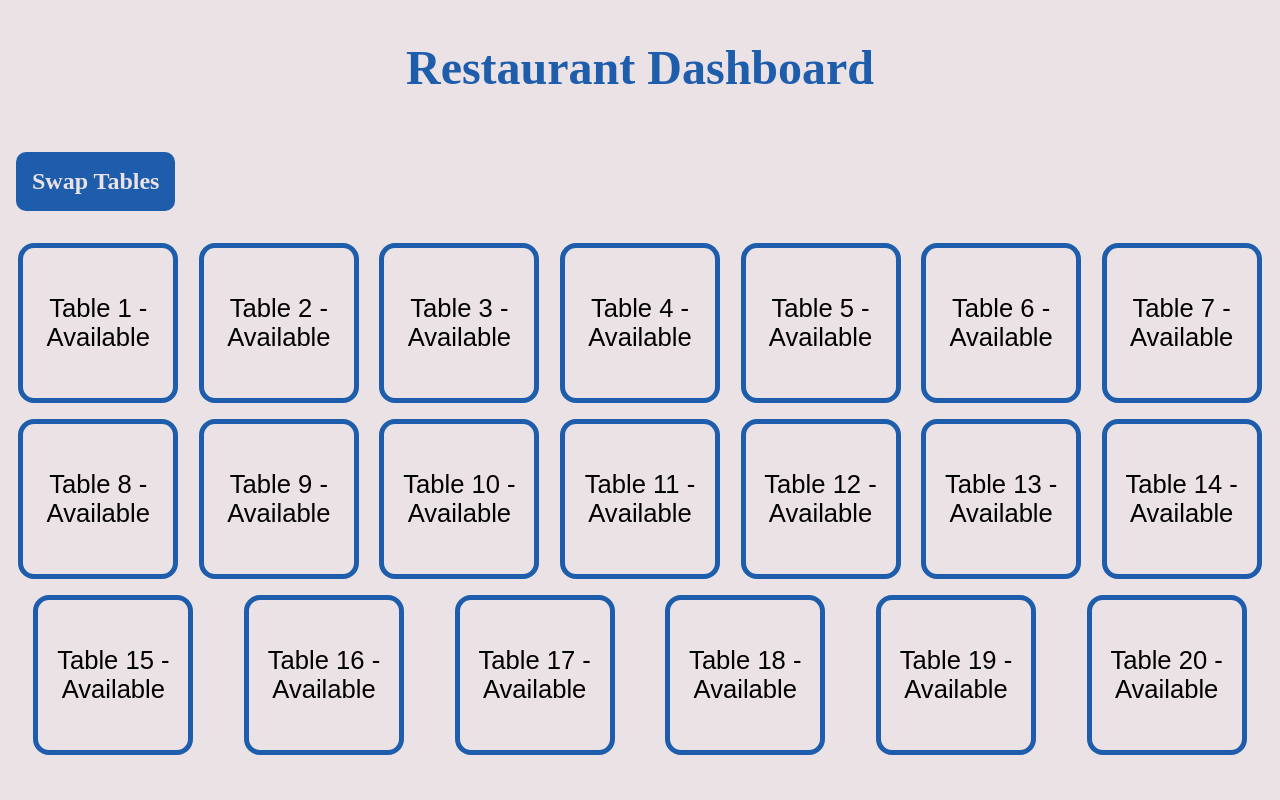
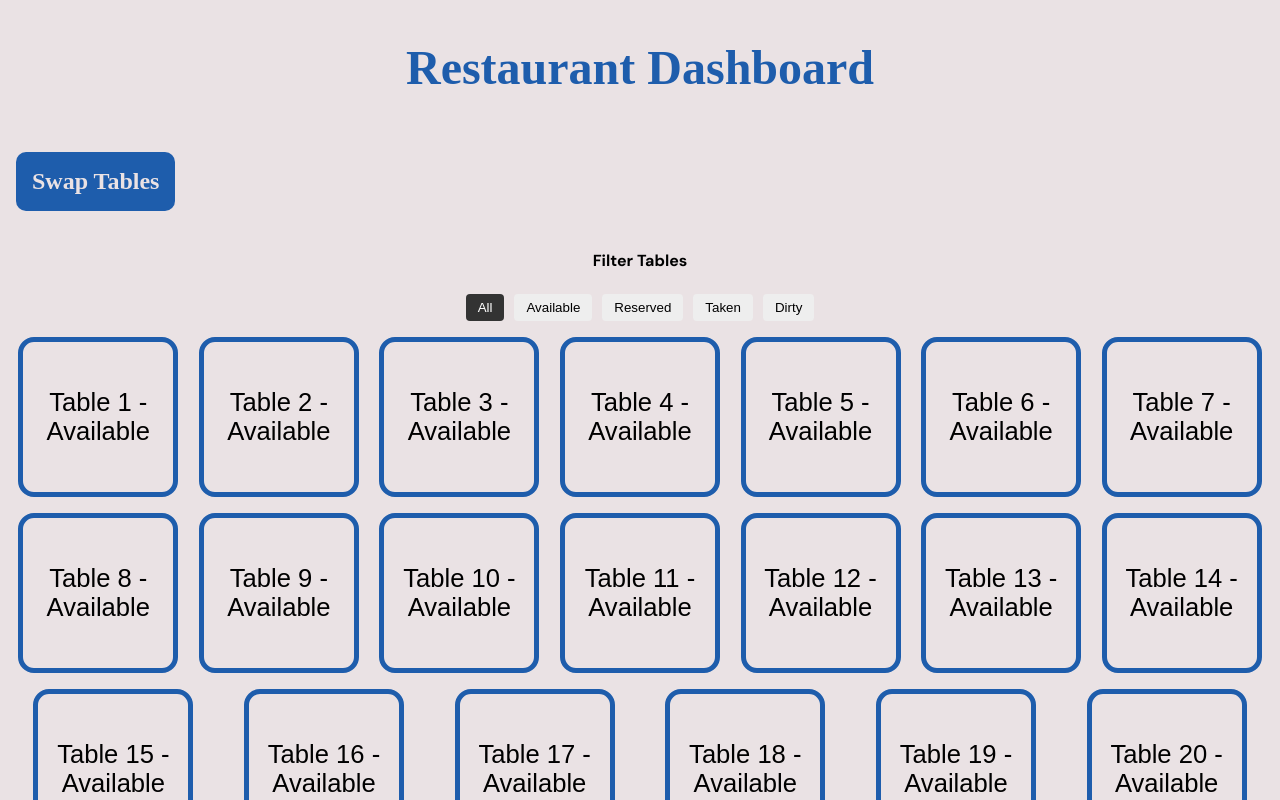
Before and after one commit to ArinaHolodkova/restaurant, a React (Vite) app: page / in a window 1280 px wide. Shown: the top 800 px of the page. Built offline with nearby package versions, Linux system fonts and the light colour scheme; a web font is replaced by a local one.

Commit message:
Filter: kinda?

```diff
--- /dev/null
+++ b/src/components/Filter.jsx
@@ -0,0 +1,30 @@
+import React from "react";
+
+const Filter = ({ currentFilter, setCurrentFilter }) => {
+  const statuses = ["All", "Available", "Reserved", "Taken", "Dirty"];
+
+  return (
+    <div style={{ marginBottom: "1rem", textAlign: "center" }}>
+      <h4>Filter Tables</h4>
+      {statuses.map((status) => (
+        <button
+          key={status}
+          onClick={() => setCurrentFilter(status)}
+          style={{
+            margin: "0 5px",
+            padding: "6px 12px",
+            backgroundColor: currentFilter === status ? "#333" : "#eee",
+            color: currentFilter === status ? "white" : "black",
+            border: "none",
+            borderRadius: "4px",
+            cursor: "pointer",
+          }}
+        >
+          {status}
+        </button>
+      ))}
+    </div>
+  );
+};
+
+export default Filter;
--- a/src/components/TableList.jsx
+++ b/src/components/TableList.jsx
@@ -4,13 +4,15 @@ import CurrentOrder from "./CurrentOrder";
 import Order from "./Order";
 import Reservation from "./Reservation";
 import Bingo from "./bingo";
+import Filter from "./Filter";
 
 const TableList = () => {
   const [tableData, setTableData] = useState(tables);
   const [selectedTable, setSelectedTable] = useState(null);
-  const [viewingMode, setViewingMode] = useState(null); // 'order' | 'reservation' | 'current'
+  const [viewingMode, setViewingMode] = useState(null);
   const [swapMode, setSwapMode] = useState(false);
   const [swapFromTable, setSwapFromTable] = useState(null);
+  const [currentFilter, setCurrentFilter] = useState("All");
 
   const updateTable = (id, updates) => {
     setTableData(prevTables =>
@@ -27,6 +29,19 @@ const TableList = () => {
     updateTable(id, {
       reservation: null,
       status: keepStatus
+    });
+  };
+
+  const payTable = (id) => {
+    updateTable(id, {
+      status: "Dirty"
+    });
+  };
+
+  const cleanTable = (id) => {
+    updateTable(id, {
+      status: "Available",
+      currentOrder: null
     });
   };
 
@@ -51,9 +66,18 @@ const TableList = () => {
         {swapMode ? "Cancel Swap" : "Swap Tables"}
       </button>
 
+     <Filter currentFilter={currentFilter} setCurrentFilter={setCurrentFilter} />
+
       <div className="table__container">
-        {tableData.map((table) => (
-          <div key={table.id} style={{ display: "flex", flexDirection: "column", alignItems: "center" }}>
+        {tableData.filter((table) => currentFilter === "All" || table.status === currentFilter).map((table) => (
+          <div
+            key={table.id}
+            style={{
+              display: "flex",
+              flexDirection: "column",
+              alignItems: "center",
+            }}
+          >
             <button
               className={`table ${table.status.toLowerCase()}`}
               onClick={() =>
@@ -66,11 +90,28 @@ const TableList = () => {
             {selectedTable?.id === table.id && !swapMode && (
               <div style={{ marginTop: "1rem", textAlign: "center" }}>
                 <h3>Table {table.id}</h3>
+
+                {table.status === "Taken" && (
+                  <div style={{ marginBottom: "1rem" }}>
+                    <h4>Finish & Pay</h4>
+                    <p>Select payment method:</p>
+                    <button onClick={() => payTable(table.id)}>Card</button>
+                    <button onClick={() => payTable(table.id)}>Cash</button>
+                  </div>
+                )}
+
+                {table.status === "Dirty" && (
+                  <div style={{ marginBottom: "1rem" }}>
+                    <h4>This table needs cleaning.</h4>
+                    <button onClick={() => cleanTable(table.id)}>Clean Table</button>
+                  </div>
+                )}
+
                 <button onClick={() => setViewingMode("current")}>View Current Order</button>
                 <button onClick={() => setViewingMode("order")}>Order</button>
                 <button onClick={() => setViewingMode("reservation")}>Reservation</button>
 
-                {/* Mode Logic */}
+
                 {viewingMode === "current" && <CurrentOrder table={table} />}
 
                 {viewingMode === "order" && (
@@ -88,9 +129,24 @@ const TableList = () => {
                         <h4>Reservation Details</h4>
                         <p><strong>Time:</strong> {table.reservation.time}</p>
                         <p><strong>People:</strong> {table.reservation.people}</p>
+
                         {table.reservation.allergies?.length > 0 && (
-                          <p><strong>Allergies:</strong> {table.reservation.allergies.join(", ")}</p>
+                          <p>
+                            <strong>Allergies:</strong> {table.reservation.allergies.join(", ")}
+                          </p>
                         )}
+
+                        {table.reservation.preOrder?.length > 0 && (
+                          <>
+                            <p><strong>Pre-Ordered Dishes:</strong></p>
+                            <ul style={{ padding: 0, listStyleType: "none" }}>
+                              {table.reservation.preOrder.map((dish, index) => (
+                                <li key={index}>• {dish.name}</li>
+                              ))}
+                            </ul>
+                          </>
+                        )}
+
                         <button onClick={() => cancelReservation(table.id)}>
                           Cancel Reservation
                         </button>
```
Also changed, not shown: src/components/Reservation.jsx (+1 -25 lines). Lines whose indentation alone changed are shown as unchanged.
